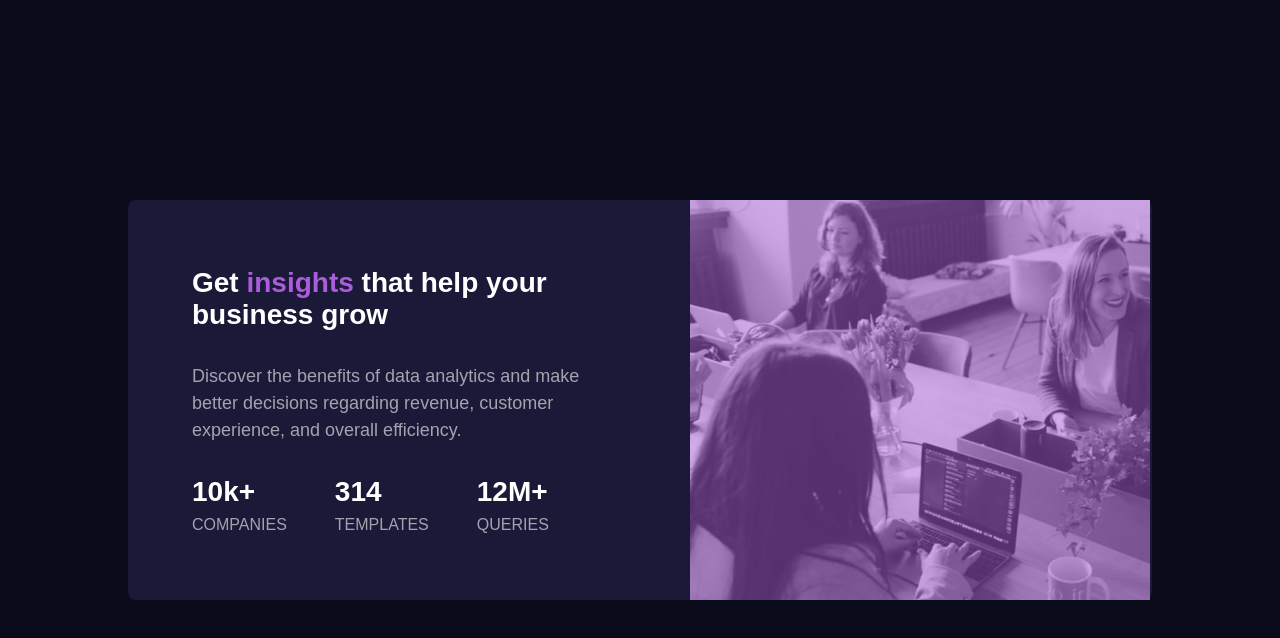
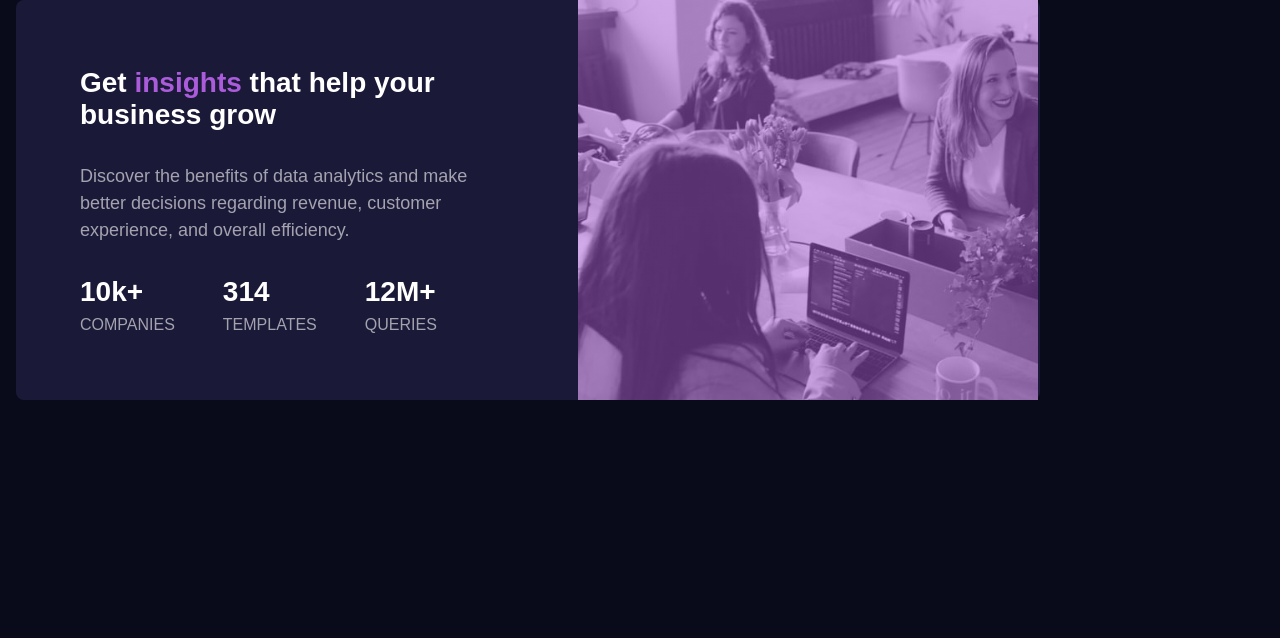
Before and after one commit to Kkkiiiirran/Stats-Preview-Card-Frontend-Challenge-5, a plain HTML site: page index.html in a window 1280 px wide. Drawn offline with Linux system fonts and the light colour scheme; a web font is replaced by a local one.

Commit message:
readme updated

```diff
--- a/styles.css
+++ b/styles.css
@@ -56,9 +56,7 @@ body {
     color: var(--primary-neutral-clr);
     background-color: var(--secondary-clr2);
     height: 100vh;
-    display: grid;
-    place-items: center;
-    text-align: center;
+
 }
 
 .main-div {
```
Also changed, not shown: images/Screenshot 2023-08-01 143230.png (added), 2 other files.
